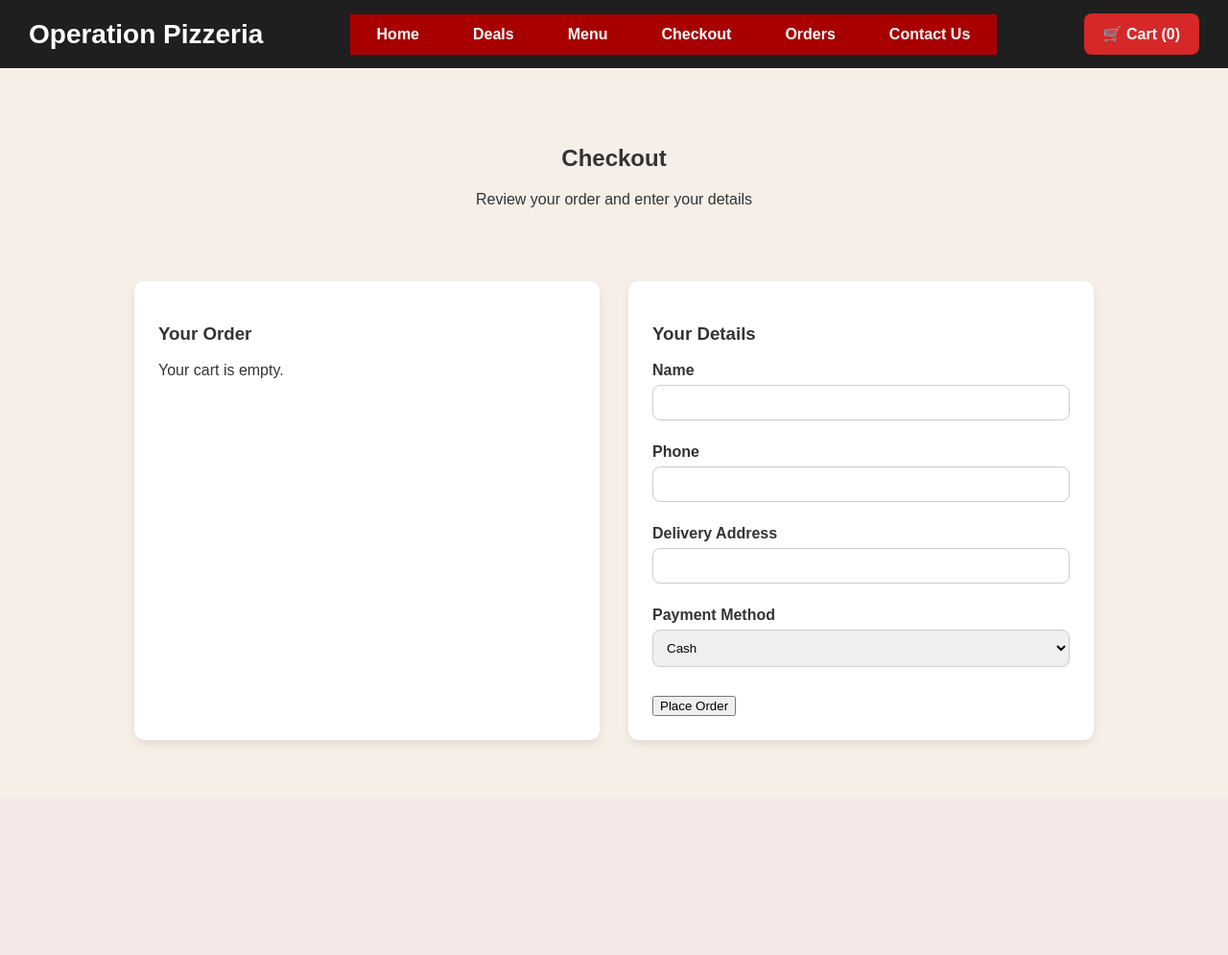
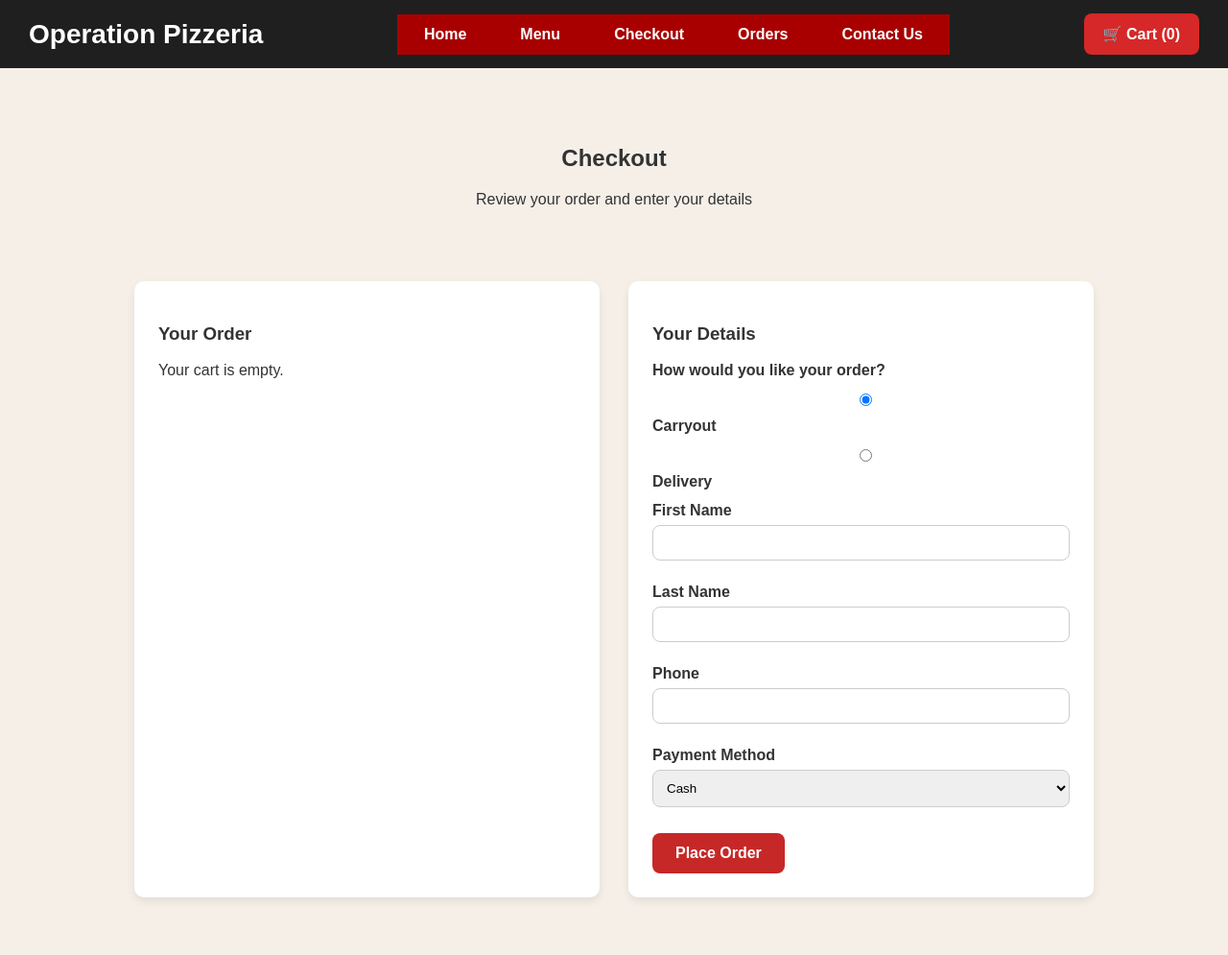
Before and after one commit to sktooyak/pizza-app, a Flask app: page /order in a window 1280 px wide. Shown: the whole page at 96% size. Before the commit the page ends 774 px from the top, so only its background shows below. Run offline with Flask 3, Linux system fonts and the light colour scheme.

Commit message:
Update order.html
-copied and pasted from VSC, has more comments for better understanding
-added JavaScript for toggling carryout/delivery options
-added a class for place-order-btn to style in css

```diff
--- a/templates/order.html
+++ b/templates/order.html
@@ -1,75 +1,145 @@
 <!DOCTYPE html>
 <html lang="en">
 <head>
+    <!-- Basic page setup -->
     <meta charset="UTF-8">
     <meta name="viewport" content="width=device-width, initial-scale=1.0">
     <title>Checkout - Operation Pizzeria</title>
+
+    <!-- Connect CSS -->
     <link rel="stylesheet" href="{{ url_for('static', filename='style.css') }}">
 </head>
 <body>
 
+    <!-- =========================
+         HEADER / NAVIGATION
+         ========================= -->
     <header class="top-header">
         <div class="logo">Operation Pizzeria</div>
+
         <nav class="main-nav">
             <a href="/">Home</a>
-            <a href="/">Deals</a>
             <a href="/menu">Menu</a>
             <a href="/order">Checkout</a>
             <a href="/orders">Orders</a>
             <a href="/contact">Contact Us</a>
         </nav>
-        <a href="/cart" class="cart-button">🛒 Cart ({{ cart_count }})</a>
+
+        <a href="/cart" class="cart-button">
+            🛒 Cart ({{ cart_count }})
+        </a>
     </header>
 
+    <!-- =========================
+         PAGE TITLE
+         ========================= -->
     <main class="hero">
         <h2>Checkout</h2>
         <p>Review your order and enter your details</p>
     </main>
 
+    <!-- =========================
+         MAIN CHECKOUT LAYOUT
+         ========================= -->
     <div class="checkout-container">
 
-        <!-- Order Summary -->
+        <!-- LEFT SIDE: ORDER SUMMARY -->
         <div class="checkout-summary">
             <h3>Your Order</h3>
+
             {% if cart_items %}
                 <ul>
                     {% for item in cart_items %}
                         <li>{{ item.pizza_name }} — ${{ "%.2f"|format(item.price) }}</li>
                     {% endfor %}
                 </ul>
+
                 <p><strong>Total: ${{ "%.2f"|format(total) }}</strong></p>
             {% else %}
                 <p>Your cart is empty.</p>
             {% endif %}
         </div>
 
-        <!-- Customer Info Form -->
+        <!-- RIGHT SIDE: CHECKOUT FORM -->
         <div class="checkout-form">
             <h3>Your Details</h3>
+
             <form method="POST" action="/order">
 
-                <label>Name</label>
-                <input type="text" name="customer_name" required>
+                <!-- ORDER TYPE -->
+                <label>How would you like your order?</label>
 
-                <label>Phone</label>
-                <input type="tel" name="phone" required>
+                <div class="order-type-options">
+                    <label class="radio-inline" for="carryout">
+                        <input type="radio" id="carryout" name="order_type" value="carryout" checked onclick="toggleAddressFields()">
+                        Carryout
+                    </label>
 
-                <label>Delivery Address</label>
-                <input type="text" name="address" required>
+                    <label class="radio-inline" for="delivery">
+                        <input type="radio" id="delivery" name="order_type" value="delivery" onclick="toggleAddressFields()">
+                        Delivery
+                    </label>
+                </div>
 
-                <label>Payment Method</label>
-                <select name="payment_method">
+                <!-- CUSTOMER INFO -->
+                <label for="first_name">First Name</label>
+                <input type="text" id="first_name" name="first_name" required>
+
+                <label for="last_name">Last Name</label>
+                <input type="text" id="last_name" name="last_name" required>
+
+                <label for="phone">Phone</label>
+                <input type="tel" id="phone" name="phone" required>
+
+                <!-- DELIVERY FIELDS
+                     These will hide/show with JavaScript -->
+                <div id="delivery-fields">
+                    <label for="address">Street Address</label>
+                    <input type="text" id="address" name="address">
+
+                    <label for="city">City</label>
+                    <input type="text" id="city" name="city">
+
+                    <label for="state">State</label>
+                    <input type="text" id="state" name="state">
+
+                    <label for="zip_code">Zip / Postal Code</label>
+                    <input type="text" id="zip_code" name="zip_code">
+                </div>
+
+                <!-- PAYMENT -->
+                <label for="payment_method">Payment Method</label>
+                <select id="payment_method" name="payment_method">
                     <option value="cash">Cash</option>
                     <option value="card">Card</option>
                 </select>
 
-                <br><br>
-                <button type="submit">Place Order</button>
+                <!-- SUBMIT -->
+                <button class="place-order-btn" type="submit">Place Order</button>
 
             </form>
         </div>
 
     </div>
 
+    <!-- =========================
+         JAVASCRIPT FOR TOGGLING DELIVERY FIELDS
+         ========================= -->
+    <script>
+        function toggleAddressFields() {
+            const selectedOrderType = document.querySelector('input[name="order_type"]:checked').value;
+            const deliveryFields = document.getElementById("delivery-fields");
+
+            if (selectedOrderType === "delivery") {
+                deliveryFields.style.display = "block";
+            } else {
+                deliveryFields.style.display = "none";
+            }
+        }
+
+        /* Run once when page loads */
+        window.onload = toggleAddressFields;
+    </script>
+
 </body>
 </html>
```
